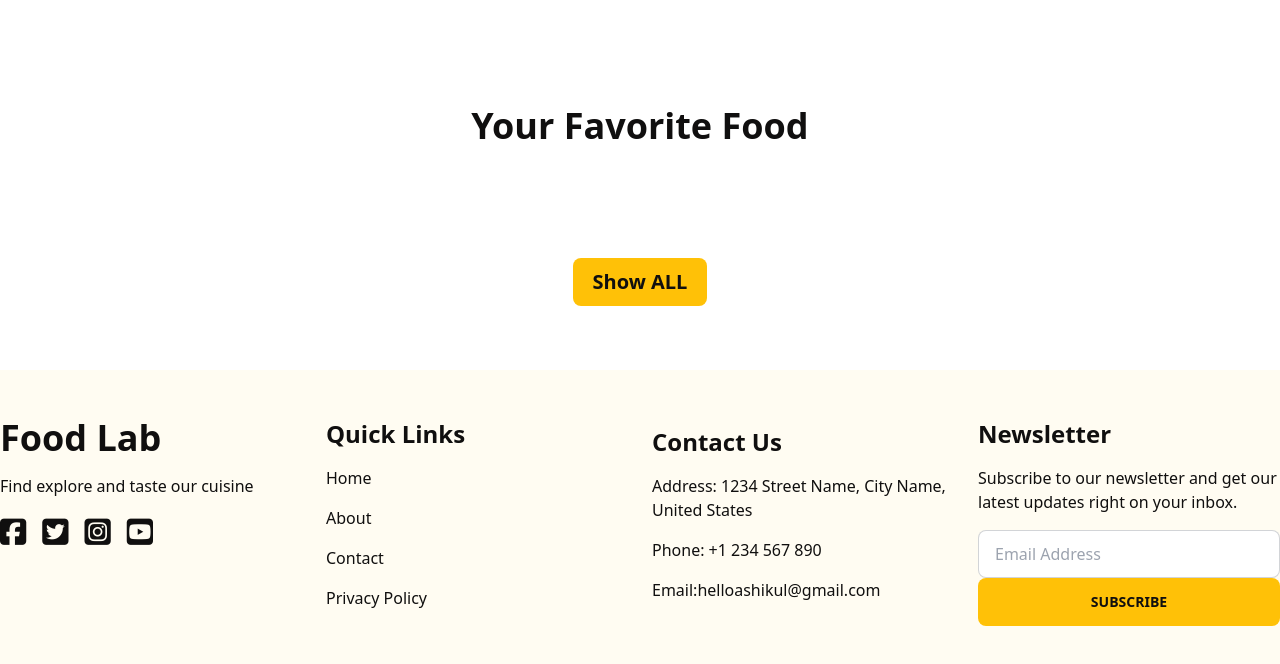
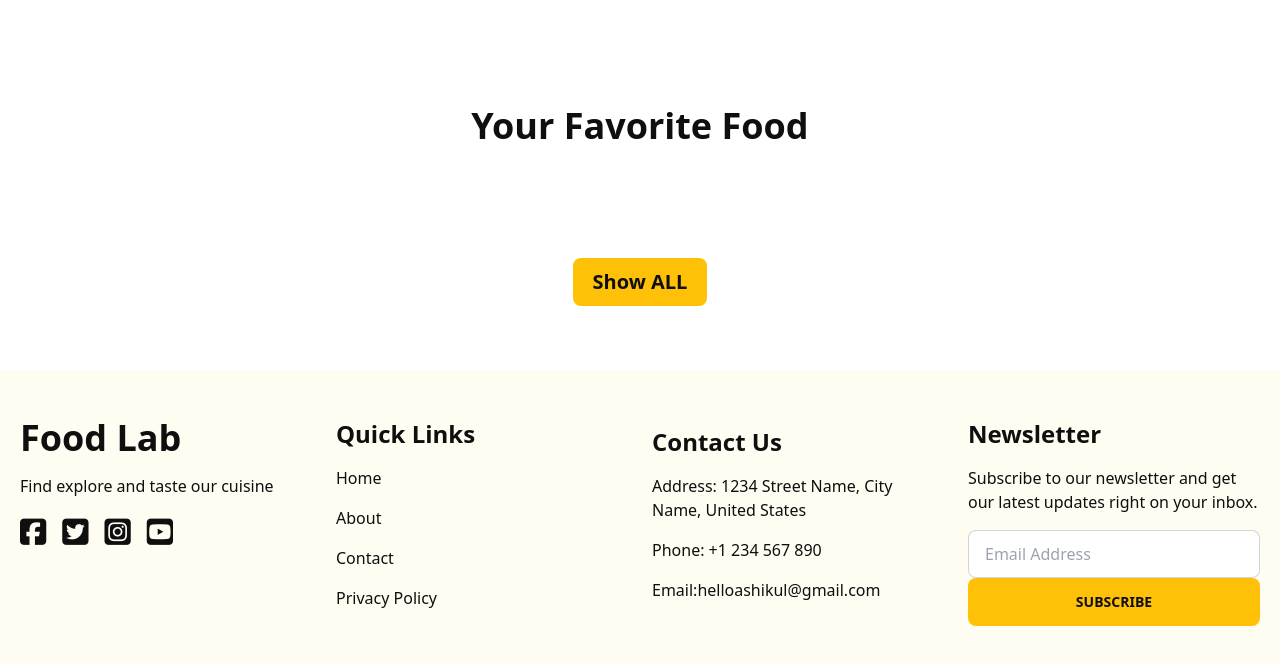
Before and after one commit to Ashik465/food-lab-mealdb, a plain HTML site: page index.html in a window 1280 px wide. Shown: the part 918-1582 px from the top of the page. Drawn offline with nearby package versions, Linux system fonts and the light colour scheme; no server answers.

Commit message:
footer-bug-fix

```diff
--- a/index.html
+++ b/index.html
@@ -124,7 +124,7 @@
 
    <!-- footer section  -->
 
-    <footer  class="bg-[#FFC1070D] text-[#100F0F] py-12">
+    <footer  class="bg-[#FFC1070D] text-[#100F0F] py-12 px-5">
       <section class="container mx-auto "><div class="container mx-auto">
         <div class="grid grid-cols-1 sm:grid-cols-2 md:grid-cols-4 gap-6">
           <div class="flex flex-col ">
```
